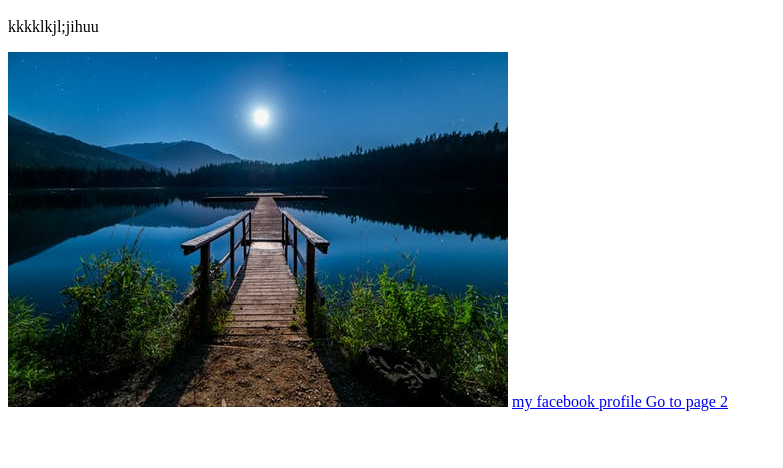
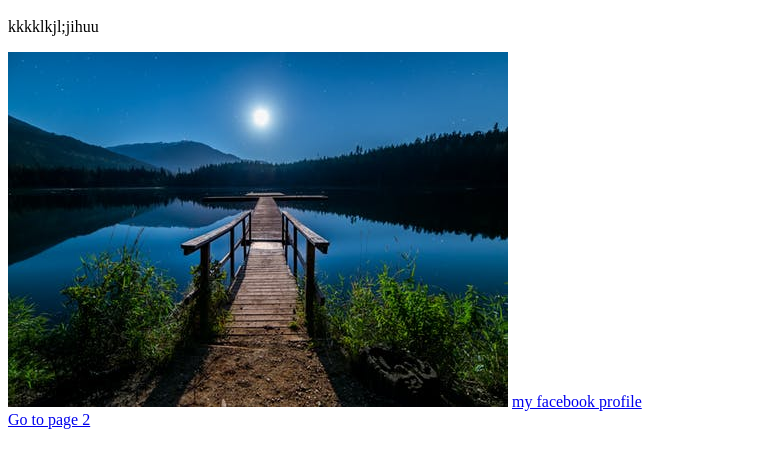
Before and after one commit to iftikher123/iftikher123.github.io, a plain HTML site: page index.html in a window 1280 px wide. Shown: the part 48-516 px from the top of the page, without its empty margins (0-783 px from the left). Drawn offline with Linux system fonts and the light colour scheme.

Commit message:
Update index.html

```diff
--- a/index.html
+++ b/index.html
@@ -6,7 +6,7 @@
      <h1>i am good</h1>
      <p> kkkklkjl;jihuu</p>
      <img src="lol.jpeg">
-     <a href="https://www.facebook.com"> my facebook profile </a>
+     <a href="https://www.facebook.com"> my facebook profile </a><br>
      <a href="page2.html">Go to page 2</a>
   </body>
   </html>
```
